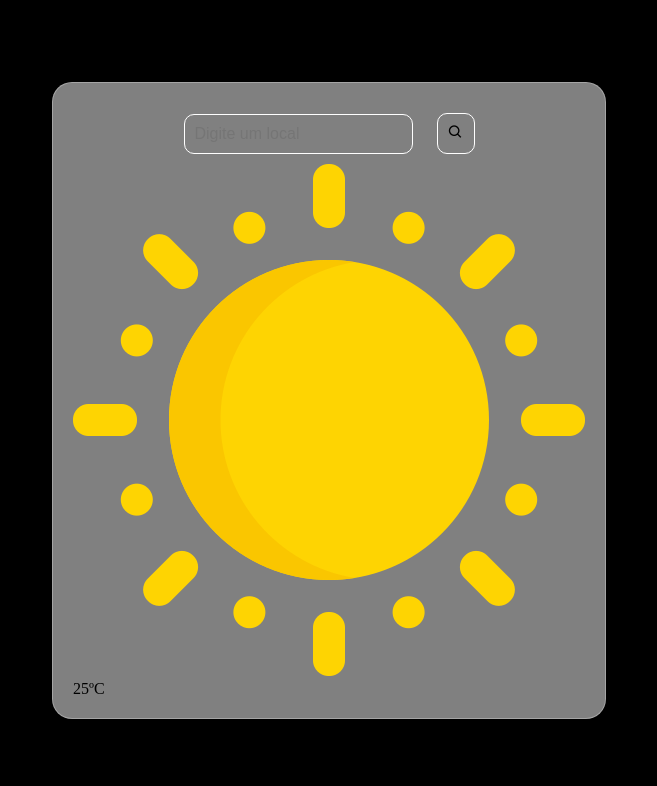
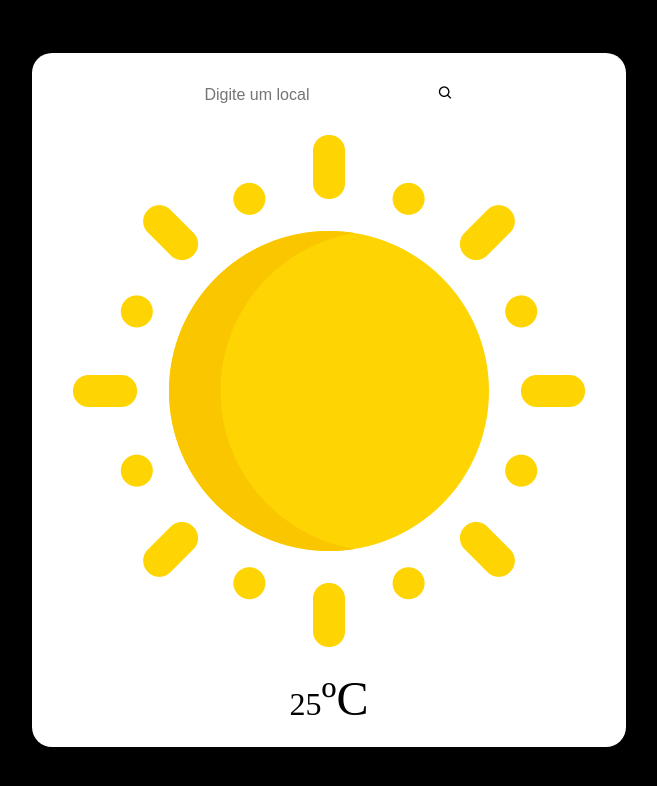
Before and after one commit to gabbzin/app_clima, a plain HTML site: page index.html in a window 1280 px wide. Shown: the whole page, without its empty margins (311-968 px from the left). Drawn offline with nearby package versions, Linux system fonts and the light colour scheme.

Commit message:
pequenas mudanças

```diff
--- a/style.css
+++ b/style.css
@@ -18,7 +18,7 @@ body {
 .container {
     display: grid;
     place-items: center;
-    background-color: gray;
+    background-color: rgb(255, 255, 255);
     border: 1px solid rgba(255, 255, 255, 0.285);
     border-radius: 20px;
     padding: 20px;
@@ -32,8 +32,25 @@ body {
     border: 1px solid white;
     border-radius: 10px;
     font-size: 16px;
+    margin: auto;
 }
 
 #caixa-pesquisa {
     color: white;
 }
+
+.informacoes img {
+    margin: auto;
+    max-width: 45vw;
+    padding: 20px;
+}
+
+#temperatura {
+    font-size: 2em;
+    text-align: center;
+    color: black;
+}
+
+#temperatura > span {
+    font-size: 1.5em;
+}
```
Also changed, not shown: imagens/error-404.webp (added).
